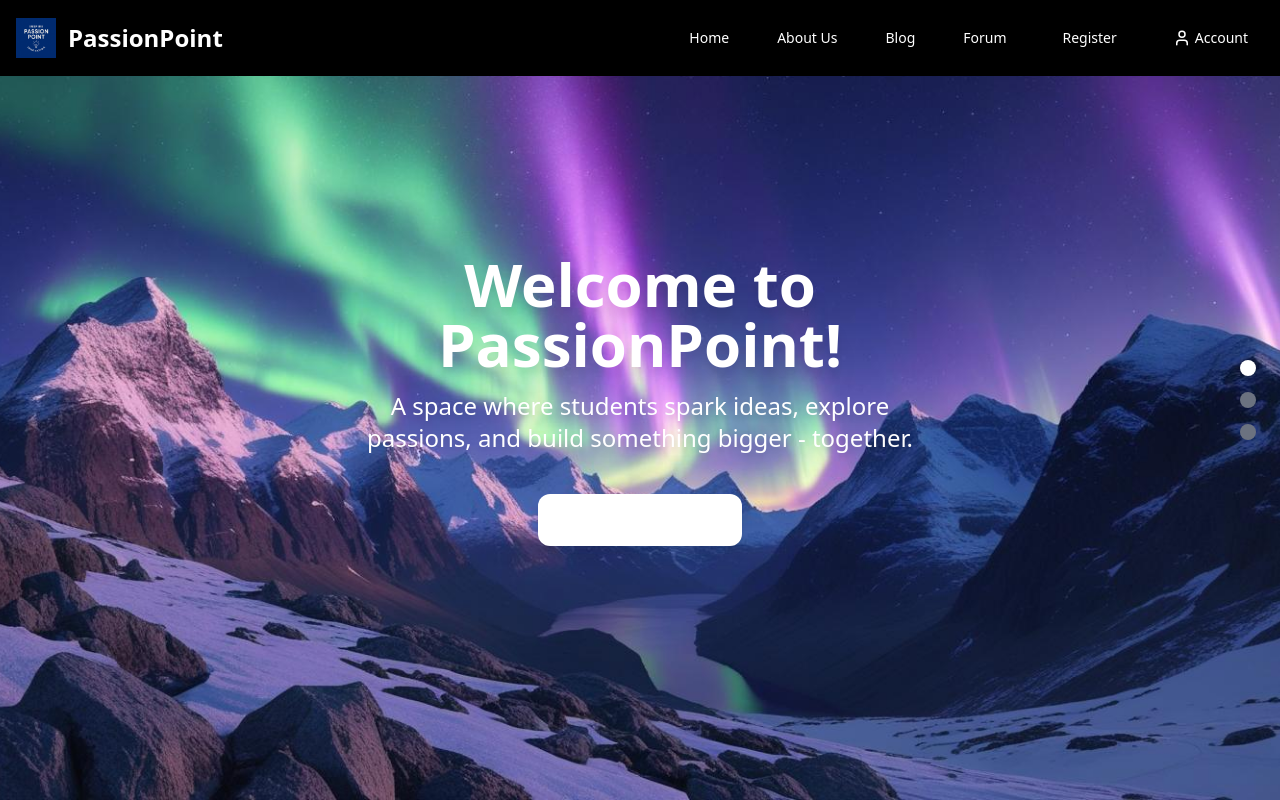
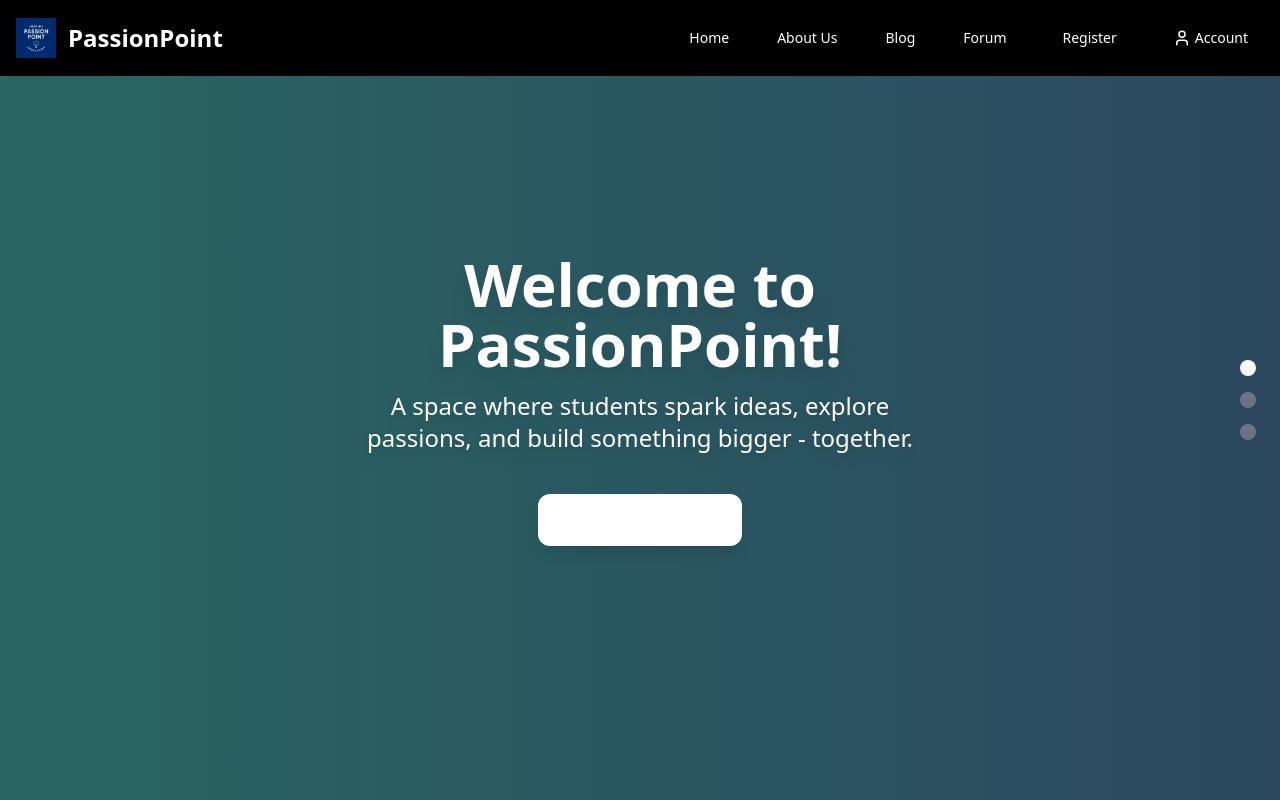
Before and after one commit to AstroCode10/passionpoint, a React (Create React App) app in the folder passionpoint_website/: page / in a window 1280 px wide. Built offline with nearby package versions, Linux system fonts and the light colour scheme; no server answers.

Commit message:
Updated background

```diff
--- a/passionpoint_website/src/App.js
+++ b/passionpoint_website/src/App.js
@@ -2,6 +2,7 @@ import React from "react"
 import { BrowserRouter as Router, Routes, Route } from "react-router-dom"
 
 // Import your pages
+import Layout from "./layouts/Layout";
 import HomePage from "./pages/Home";
 import Register from "./pages/Register";
 import Blog from "./pages/Blog";
@@ -20,6 +21,7 @@ import VerifyEmail from "./pages/VerifyEmail";
 function App() {
   return (
       <Router>
+        <Layout>
           <Routes>
             <Route path="/" element={<HomePage />} />
             <Route path="/register" element={<Register />} />
@@ -36,7 +38,9 @@ function App() {
             <Route path="/forum/:id" element={<ForumPost />} />
             <Route path="/verify-email" element={<VerifyEmail />} />
           </Routes>
+        </Layout>
       </Router>
+
   )
 }
 
--- /dev/null
+++ b/passionpoint_website/src/layouts/Layout.jsx
@@ -0,0 +1,22 @@
+// src/layouts/Layout.jsx
+import React from "react";
+import Navbar from "../components/Navbar";
+
+
+const Layout = ({ children }) => {
+  return (
+    <div className="relative min-h-screen overflow-hidden text-black">
+      {/* Aurora background */}
+      <div className="aurora-bg"></div>
+
+      {/* Navbar */}
+      <Navbar />
+
+      {/* Main content */}
+      <main className="relative z-10">{children}</main>
+
+    </div>
+  );
+};
+
+export default Layout;
--- a/passionpoint_website/src/pages/Home.jsx
+++ b/passionpoint_website/src/pages/Home.jsx
@@ -102,7 +102,7 @@ export default function HomePage() {
       <section
         id="hero"
         className="min-h-screen bg-cover bg-center flex items-center justify-center text-center px-4"
-        style={{ backgroundImage: "url('/images/background.jpg')" }}
+
       >
         <motion.div
           initial="hidden"
--- a/passionpoint_website/src/styles/globals.css
+++ b/passionpoint_website/src/styles/globals.css
@@ -24,3 +24,21 @@ html, body, #root {
   margin: 0;
   padding: 0;
 }
+
+/* Aurora Gradient Animation - Dark, Realistic Aurora */
+.aurora-bg {
+  background: linear-gradient(270deg, #0b0c2a, #1a1f4b, #2e2c5c, #268565, #0b0c2a);
+  background-size: 1200% 1200%;
+  animation: auroraGradient 50s ease infinite;
+  position: absolute;
+  inset: 0;
+  z-index: -10;
+}
+
+@keyframes auroraGradient {
+  0% { background-position: 0% 50%; }
+  25% { background-position: 50% 50%; }
+  50% { background-position: 100% 50%; }
+  75% { background-position: 50% 50%; }
+  100% { background-position: 0% 50%; }
+}
```
Lines whose indentation alone changed are shown as unchanged.
